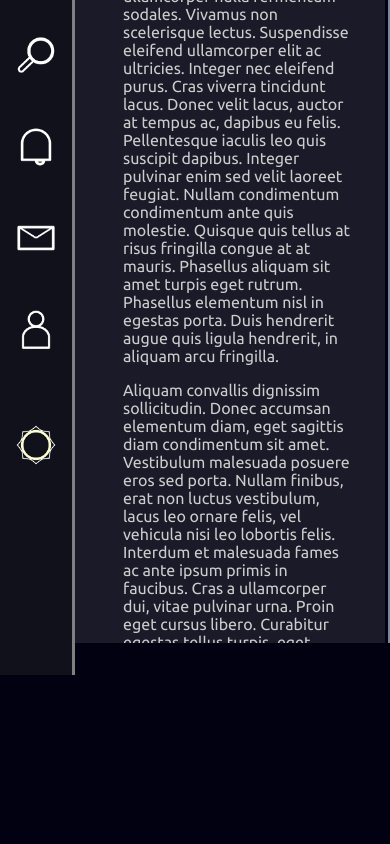
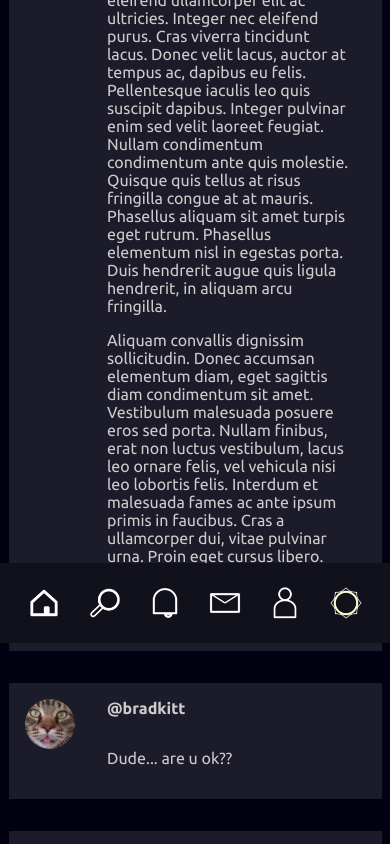
Before and after one commit to margual56/demo-web, a plain HTML site: page index.html in a window 390 px wide. Shown: the part 201-1045 px from the top of the page. Before the commit the page ends 844 px from the top, so only its background shows below. Drawn offline with Linux system fonts and the light colour scheme.

Commit message:
Responsive navbar done!

```diff
--- a/index.html
+++ b/index.html
@@ -1,5 +1,9 @@
+<!DOCTYPE html>
 <html>
 	<head>
+		<meta charset="UTF-8">
+		<meta name="viewport" content="width=device-width, initial-scale=1.0">
+
 		<!-- This font can be downloaded and served from the server -->
 		<link rel="stylesheet" type="text/css" href="https://fonts.googleapis.com/css?family=Ubuntu:regular,bold&subset=Latin">
 
@@ -25,31 +29,57 @@
 	</head>
 
 	<body id="body" class="dark">
-		<div id="navbar" class="navbar dark">
-			<img id="logo" class="icon" src="resources/placeholder.png">
-			<ul>
-				<li>
-					<a href="/"><img src="resources/home_black.png"></a>
+		<nav id="navbar" class="navbar dark">
+			<ul class="navbar-nav">
+				<li class="nav-item">
+					<img id="logo" class="icon" src="resources/placeholder.png">
 				</li>
-				<li>
-					<a href="/search"><img src="resources/search_black.png"></a>
+
+				<li class="nav-item">
+					<a href="/" class="nav-link">
+						<img src="resources/home_black.png" alt="Home link icon">
+						<span class="link-text">Home</span>
+					</a>
 				</li>
-				<li>
-					<a href="/notifications"><img src="resources/bell_black.png"></a>
+
+				<li class="nav-item">
+					<a href="/search" class="nav-link">
+						<img src="resources/search_black.png" alt="Search link icon">
+						<span class="link-text">Search</span>
+					</a>
 				</li>
-				<li>
-					<a href="/dms"><img src="resources/message_black.png"></a>
+
+				<li class="nav-item">
+					<a href="/notifications" class="nav-link">
+						<img src="resources/bell_black.png" alt="Notifications link icon">
+						<span class="link-text">Notifications</span>
+					</a>
 				</li>
-				<li>
-					<a href="/profile"><img src="resources/user_black.png"></a>
+
+				<li class="nav-item">
+					<a href="/dms" class="nav-link">
+						<img src="resources/message_black.png" alt="Messages link icon">
+						<span class="link-text">Messages</span>
+					</a>
+				</li>
+
+				<li class="nav-item">
+					<a href="/profile" class="nav-link">
+						<img src="resources/user_black.png" alt="Profile link icon">
+						<span class="link-text">Profile</span>
+					</a>
+				</li>
+
+				<li class="nav-item theme-selectors">
+					<input type="image" id="moon" class="theme" src="resources/moon.png" onclick="changetheme(this)"/>
+					<input type="image" id="sun" class="theme active" src="resources/sun.png" onclick="changetheme(this)"/>
 				</li>
 			</ul>
 
-			<input type="image" id="moon" class="theme" src="resources/moon.png" onclick="changetheme(this)"/>
-			<input type="image" id="sun" class="theme active" src="resources/sun.png" onclick="changetheme(this)"/>
-		</div>
 
-		<div class="content">
+		</nav>
+
+		<main class="content">
 			<div class="post">
 				<div class="profile-container">
 					<img class="profile" src="resources/example_profile.jpg">
@@ -108,6 +138,6 @@
 					</div>
 				</div>
 			</div>
-		</div>
+		</main>
 	</body>
 </html>
--- a/styles/content.css
+++ b/styles/content.css
@@ -1,25 +1,40 @@
-div.content {
-	margin-left: auto;
-	margin-right: auto;
-
-	padding-left: 10%;
-	padding-right: 5%;
-
-	/*padding: 15px;*/
-	padding-top: 2em;
-
-	top: 0;
-
-	width: 95%;
-
+main.content {
 	display: flex;
 	align-items: center;
 	flex-direction: column;
 
-	border: 2px solid lightslategrey;
+	/*border: 2px solid lightslategrey;
 	border-top: none;
 	border-bottom: none;
+*/
+}
 
-	overflow-y: scroll;
-	overflow-x: hidden;
+
+@media only screen and (max-width: 600px) {
+	main.content {
+		margin: 0;
+
+		/*padding: 15px;*/
+		padding: 0;
+		padding-left: 1rem;
+		padding-right: 1rem;
+		top: 0;
+
+		width: 92%;
+	}
 }
+
+
+@media only screen and (min-width: 600px) {
+	main.content {
+		margin-left:  5rem;
+		margin-right: 2rem;
+
+		/*padding: 15px;*/
+		padding-top: 2rem;
+		padding-left: 1rem;
+		top: 0;
+
+		width: 90%;
+	}
+}
--- a/styles/main.css
+++ b/styles/main.css
@@ -1,4 +1,7 @@
 :root {
+	font-size: 16px;
+	font-family: 'Ubuntu';
+
 	--dark-bg: #020111;
 	--dark-bg2: #11111b;
 	--dark-fg: #ccc;
@@ -14,16 +17,8 @@ html, body {
 }
 
 body {
-	font-family: 'Ubuntu';
-	font-size: 1em;
-
 	background-color: var(--light-bg);
 	color: var(--light-fg);
-
-	display: flex;
-	flex-direction: row;
-
-	overflow: hidden;
 
 	-webkit-text-size-adjust: 100%; /* Prevent font scaling in landscape while allowing user zoom */
 }
--- a/styles/navbar.css
+++ b/styles/navbar.css
@@ -1,80 +1,163 @@
-div.navbar {
+nav.navbar {
 	background-color: var(--light-bg2);
 	color: var(--light-fg2);
-
-	padding: 1em;
 
 	display: flex;
 	align-items: center;
 	flex-direction: column;
 
 	position: fixed; /* Fixed Sidebar (stay in place on scroll) */
-	z-index: 1; /* Stay on top */
-	top: 0; /* Stay at the top */
+	z-index: 2; /* Stay on top */
 	left: 0;
 	overflow-x: hidden; /* Disable horizontal scroll */
-
-	height: 100%;
 
 	border-style: solid;
 	border-left-width: 0;
 	border-top-width: 0;
 	border-bottom-width: 0;
 	border-color: gray;
+
+	transition: width 200ms ease;
 }
 
-div.navbar > * {
-	margin-bottom: 1.5em;
-}
-
-div.navbar.dark {
+nav.navbar.dark {
 	background-color: var(--dark-bg2);
 	color: var(--dark-fg2);
 }
 
-div.navbar.dark img:not([id]) {
+nav.navbar.dark img:not([id]) {
 	filter: invert(100%) sepia(100%) saturate(0%) hue-rotate(288deg) brightness(102%) contrast(102%);
 }
 
-div.navbar img, div.navbar input {
-	max-height: 40px;
-	flex-basis: auto;
+.navbar-nav {
+	list-style: none;
+	margin: 0;
+	padding: 1rem;
+
+	display: flex;
+	justify-content: space-evenly;
+
+	height: 100%;
+	width: 100%;
 }
 
-div.navbar > ul {
-	list-style-type: none;
-	padding: 0;
-
-	height: 60%;
-	display: flex;
-	align-items: center;
-	flex-direction: column;
-	justify-content: space-evenly;
-
-	text-align: left;
+.nav-item {
+	padding: 1rem;
+	padding-top: 0;
+	padding-bottom: 0;
 }
 
-div.navbar > ul > li > * {
-	margin-bottom: 1.5em;
+.nav-item > input {
+	display: none;
+}
+.nav-item > input.active {
+	display: block;
 }
 
-div.navbar > ul > li img:hover {
-	transition: transform 0.2s;
-}
-
-div.navbar > ul > li img:hover {
-	transform: scale(1.2);
-}
-
-div.navbar > ul > li > img {
-	max-width: 2em;
-}
-
-div.navbar input.theme {
-	z-index: 1000;
+.link-text {
 	display: none;
 }
 
-div.navbar input.theme.active {
-	display: block;
+.nav-link{
+	display: flex;
+	align-items: center;
+	height: 5rem;
+
+	color: var(--light-fg);
+	text-decoration: none;
 }
+
+nav.navbar.dark .nav-link{
+	color: var(--dark-fg)
+}
+
+@media only screen and (max-width: 600px) {
+	nav.navbar {
+		bottom: 0;
+		width: 100vw;
+		height: 5rem;
+	}
+
+	.navbar-nav {
+		align-items: center;
+		flex-direction: row;
+	}
+
+	.nav-link {
+		justify-content: center;
+		max-height: 2rem;
+	}
+
+	nav.navbar .nav-item:first-child {
+		display: none;
+	}
+
+
+	nav.navbar img, nav.navbar input {
+		max-width: 2rem;
+		max-height: auto;
+	}
+
+	.nav-item {
+		padding: 0;
+	}
+}
+
+@media only screen and (min-width: 600px) {
+	nav.navbar {
+		top: 0;
+		width: 5rem;
+		height: 100vh;
+	}
+
+	nav.navbar .navbar-nav{
+		align-items: flex-start;
+		flex-direction: column;
+	}
+
+	nav.navbar img, nav.navbar input {
+		max-width: 2.5rem;
+		max-height: auto;
+	}
+
+	nav.navbar:hover {
+		width: 16rem;
+	}
+
+	nav.navbar:hover .nav-item {
+		width: 100%
+	}
+
+	nav.navbar .theme-selectors {
+		transition: padding 200ms ease;
+	}
+
+	nav.navbar:hover .theme-selectors {
+		padding-left: 70%;
+	}
+
+	nav.navbar:hover .link-text {
+		display: block;
+	}
+
+	.link-text {
+		margin-left: 1rem;
+	}
+
+	.nav-item:first-child {
+		padding-top: 0;
+		margin-bottom: 2rem;
+	}
+
+	.nav-item:last-child{
+		margin-top: auto;
+	}
+
+	nav.navbar.dark .nav-item:not(.theme-selectors):not(:first-child):hover {
+		background: rgba(255,255,255,0.1);
+	}
+
+	nav.navbar .nav-item:not(.theme-selectors):hover {
+		background: rgba(0,0,0,0.1);
+	}
+}
--- a/styles/post.css
+++ b/styles/post.css
@@ -6,8 +6,8 @@ div.post {
 
 	margin-bottom: 2em;
 
-	width: 100%;
-	padding: 1em;
+	width: 95%;
+	padding: 1rem;
 
 	display: flex;
 	align-items: flex-start;
--- a/styles/scrollbar.css
+++ b/styles/scrollbar.css
@@ -1,19 +1,20 @@
 /* width */
-::-webkit-scrollbar {
+body::-webkit-scrollbar {
 	width: 10px;
+  z-index: 1;
 }
 
 /* Track */
-  ::-webkit-scrollbar-track {
+body::-webkit-scrollbar-track {
   background: var(--dark-bg2);
 }
 
 /* Handle */
-  ::-webkit-scrollbar-thumb {
+body::-webkit-scrollbar-thumb {
   background: var(--light-bg2);
 }
 
 /* Handle on hover */
-  ::-webkit-scrollbar-thumb:hover {
+body::-webkit-scrollbar-thumb:hover {
   background: #555;
 }
```
Lines whose indentation alone changed are shown as unchanged.
